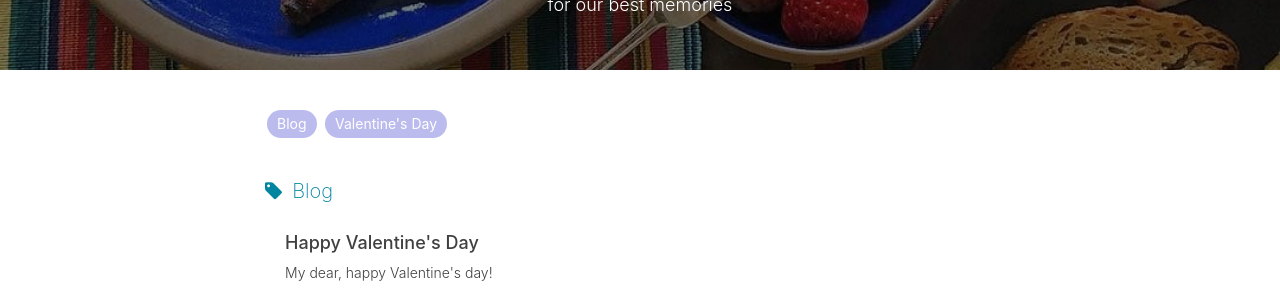
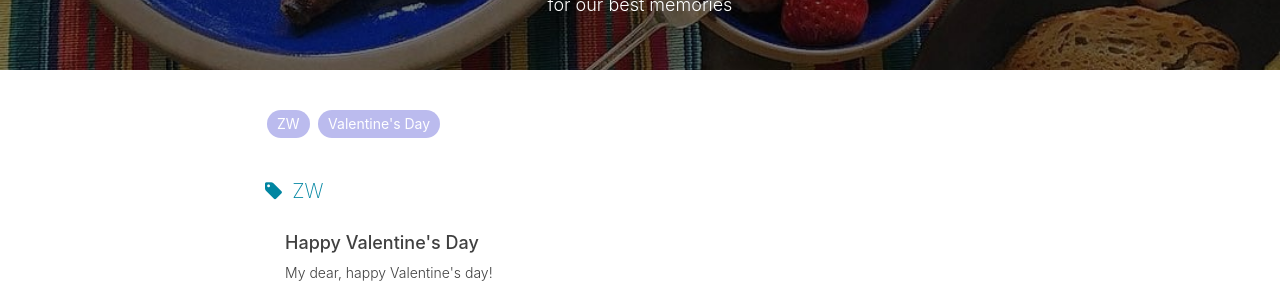
Before and after one commit to project106/project106.github.io, a Jekyll site: the page built from tags.html, in a window 1280 px wide. Shown: the part 158-458 px from the top of the page. Built offline with Jekyll 4.4.1, drawn with Linux system fonts in a browser that asks for light colours; nearby versions of some CDN libraries; comment, search, counter and statistics services are not loaded.

Commit message:
Update 2019-02-14-ValentinesDay.md

```diff
--- a/_posts/2019-02-14-ValentinesDay.md
+++ b/_posts/2019-02-14-ValentinesDay.md
@@ -7,7 +7,7 @@ author:     ZW
 header-img: img/post-bg-valentines.jpg
 catalog: true
 tags:
-    - Blog
+    - ZW
     - Valentine's Day
 ---
 
```
